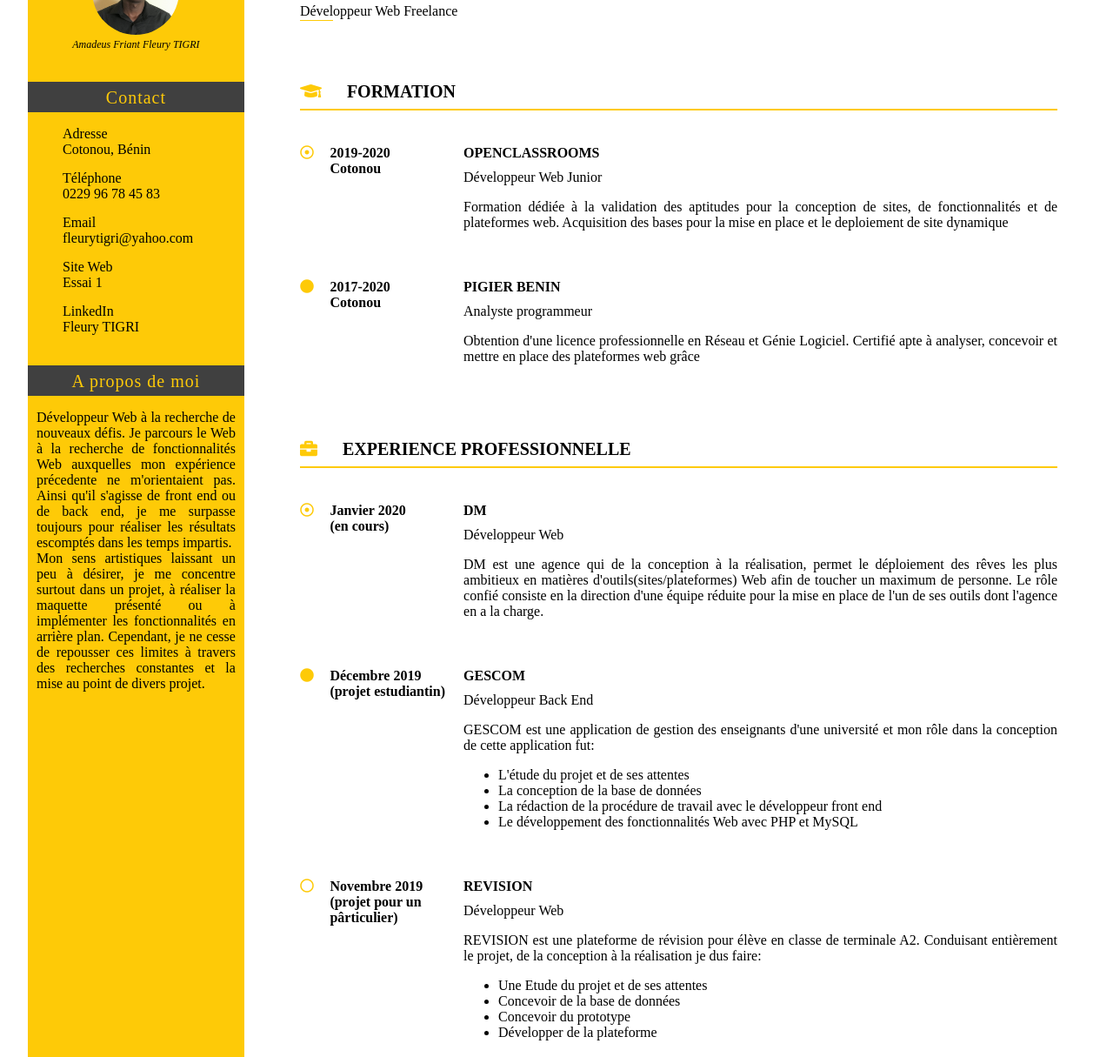
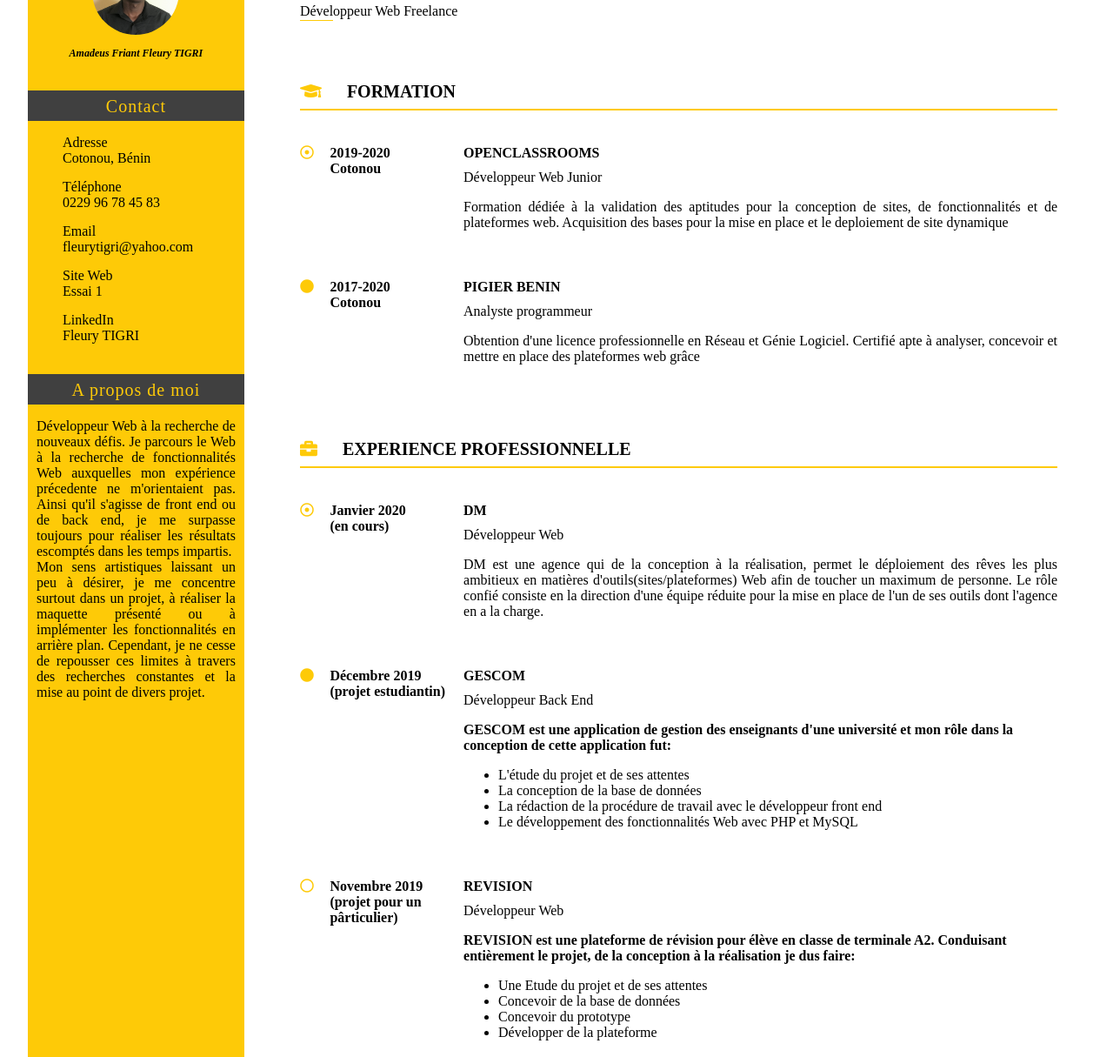
Before and after one commit to FleuryTIGRIOpenclassrooms/P2_tigri_fleury, a plain HTML site: page index.html in a window 1280 px wide. Shown: the part 85-1300 px from the top of the page at 87% size. Drawn offline with Linux system fonts and the light colour scheme.

Commit message:
Validation par W3C
Première correction du code

```diff
--- a/index.html
+++ b/index.html
@@ -30,7 +30,7 @@
 	<div class="vo"><!--Version Ordinateur -->
 		<aside><!--Renseignements généraux (nav)-->
 			<a href="Images/fleury.jpg"><div class="monprofil"></div></a>
-			<div class="identite_complete">Amadeus Friant Fleury TIGRI</div>
+			<h2 class="identite_complete">Amadeus Friant Fleury TIGRI</h2>
 			<article><!-- Contact -->
 				<div class="soustitre">Contact</div>
 				<ul>
@@ -112,7 +112,10 @@
 				<div class="titre_parcours">
 					<div >GESCOM</div>
 							 Développeur Back End
-					<p> GESCOM est une application de gestion des enseignants d'une université et mon rôle dans la conception de cette application fut:
+					<p>
+						<div>
+							GESCOM est une application de gestion des enseignants d'une université et mon rôle dans la conception de cette application fut:
+						</div>
 						<ul>
 							<li>L'étude du projet et de ses attentes</li>
 							<li>La conception de la base de données</li>
@@ -128,7 +131,10 @@
 				<div class="titre_parcours">
 					<div >REVISION</div>
 						Développeur  Web
-					<p>REVISION est une plateforme de révision pour élève en classe de terminale A2. Conduisant entièrement le projet, de la conception à la réalisation je dus faire:
+					<p>
+						<div>
+							REVISION est une plateforme de révision pour élève en classe de terminale A2. Conduisant entièrement le projet, de la conception à la réalisation je dus faire:
+						</div>
 						<ul>
 							<li>Une Etude du projet et de ses attentes</li>
 							<li>Concevoir de la base de données</li>
```
